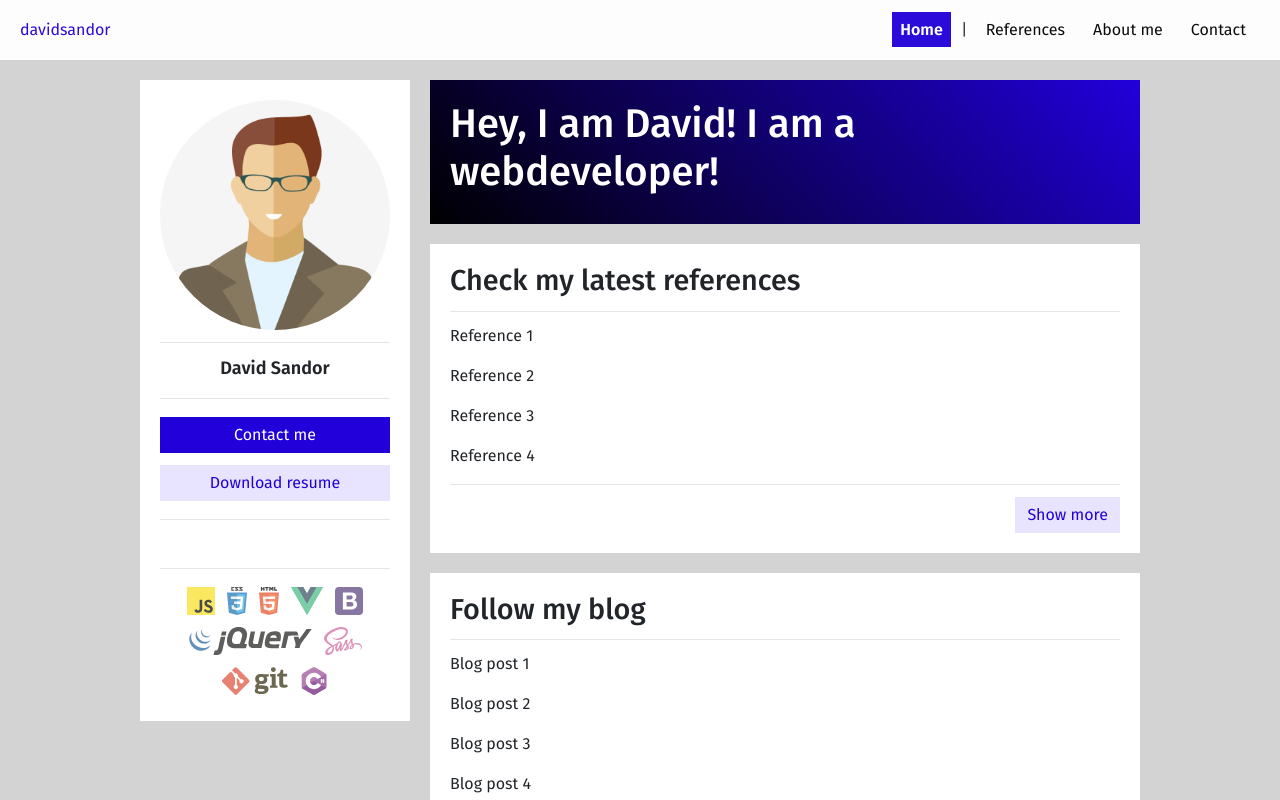
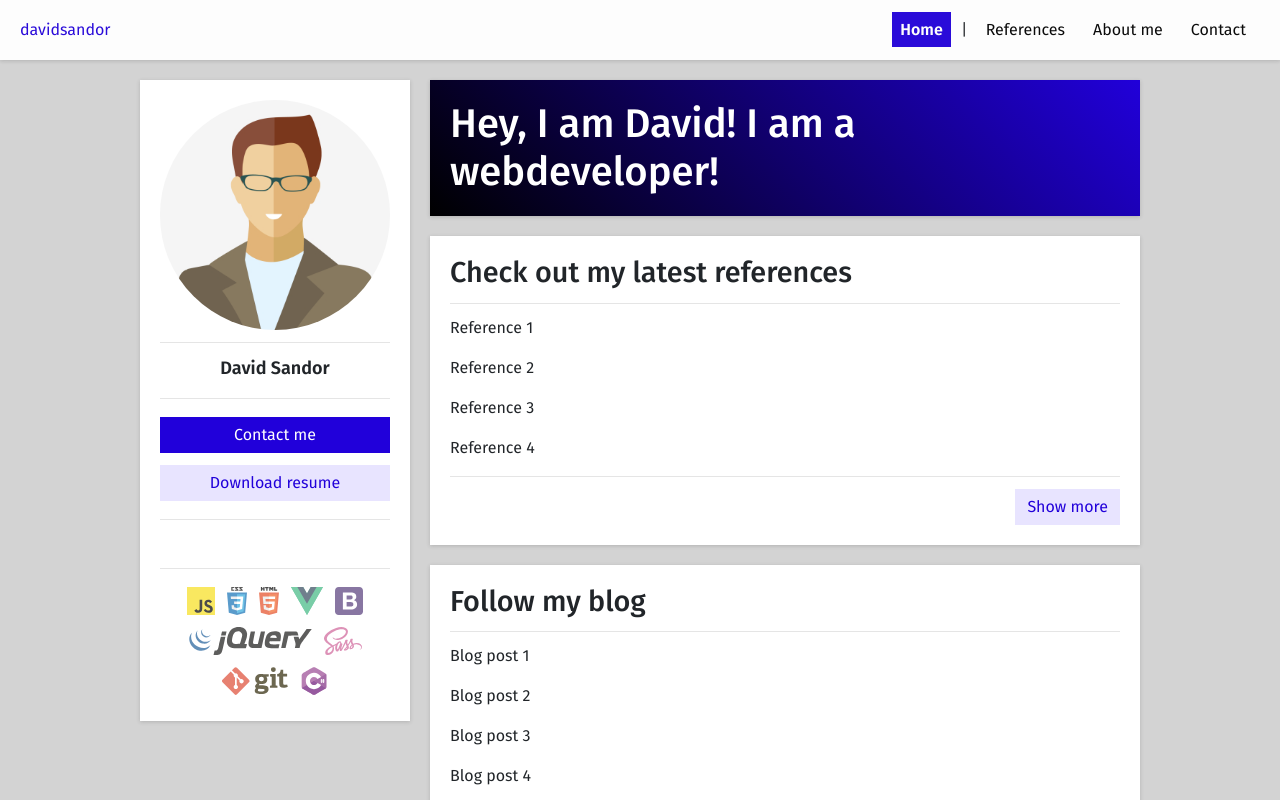
Before and after one commit to DavidSandor/my-website, a Vue app: page / in a window 1280 px wide. Shown: the top 800 px of the page. Built offline with nearby package versions, Linux system fonts and the light colour scheme; some icons are missing.

Commit message:
Container mixin + visual updates

```diff
--- a/src/App.vue
+++ b/src/App.vue
@@ -43,12 +43,14 @@ hr {
 }
 
 h1 {
+  margin: 0!important;
   @media all and (max-width: $screen-xs-width) {
     font-size: $h1-font-size-screen-xs!important;
   }
 }
 
 h2 {
+  margin: 0!important;
   @media all and (max-width: $screen-xs-width) {
     font-size: $h2-font-size-screen-xs!important;
   }
--- a/src/components/Navbar.vue
+++ b/src/components/Navbar.vue
@@ -25,6 +25,7 @@ nav {
   background-color: $primary-bg-color;
   opacity: 0.95;
   padding: 0 $general-space;
+  box-shadow: $container-shadow;
 
   & .navbar-brand {
     font-size: 16px;
--- a/src/style/_themes.scss
+++ b/src/style/_themes.scss
@@ -10,7 +10,12 @@ $theme-colors: (
 $btn-border-radius: 0;
 
 // Mixins
-@mixin h1-block {
+@mixin h1-container {
     background: $primary-theme-gradient;
     color: white;
 }
+
+@mixin container {
+    padding: $general-space;
+    box-shadow: $container-shadow;
+}
--- a/src/style/_variables.scss
+++ b/src/style/_variables.scss
@@ -8,6 +8,9 @@ $primary-theme-color-light: lighten($primary-theme-color, 52%);
 $primary-bg-color: white;
 $secondary-theme-color: white;
 $body-bg-color: lightgrey;
+
+// Visuals
+$container-shadow: 0 1px 4px 0 rgba(49, 49, 49, 0.2);
 
 // Dimensons
 $navbar-height: 60px;
--- a/src/views/About.vue
+++ b/src/views/About.vue
@@ -11,8 +11,8 @@ export default {
 <style lang="scss">
 
 .page-title {
-    @include h1-block;
-    padding: $general-space;
+    @include h1-container;
+    @include container;
 }
 
 </style>
--- a/src/views/Contact.vue
+++ b/src/views/Contact.vue
@@ -11,8 +11,8 @@ export default {
 <style lang="scss">
 
 .page-title {
-    @include h1-block;
-    padding: $general-space;
+    @include h1-container;
+    @include container;
 }
 
 </style>
--- a/src/views/Home.vue
+++ b/src/views/Home.vue
@@ -27,7 +27,7 @@
             <h1>Hey, I am David! I am a webdeveloper!</h1>
         </div>
         <div class="info-block">
-            <h2>Check my latest references</h2>
+            <h2>Check out my latest references</h2>
             <hr>
             <p>Reference 1</p>
             <p>Reference 2</p>
@@ -71,10 +71,10 @@ export default {
 }
 
 #profile-section {
+    @include container;
     max-width: 270px;
     text-align: center;
     background-color: $primary-bg-color;
-    padding: $general-space;
     margin-bottom: $general-space;
 
     @media all and (max-width: $screen-sm-width) {
@@ -135,12 +135,12 @@ export default {
     }
 
     & .info-block {
-        padding: $general-space;
+        @include container;
         background-color: $primary-bg-color;
         margin-bottom: $general-space;
 
         &:first-of-type {
-            @include h1-block
+            @include h1-container
         }
 
         & .more-button {
--- a/src/views/References.vue
+++ b/src/views/References.vue
@@ -11,8 +11,8 @@ export default {
 <style lang="scss">
 
 .page-title {
-    @include h1-block;
-    padding: $general-space;
+    @include h1-container;
+    @include container;
 }
 
 </style>
```
